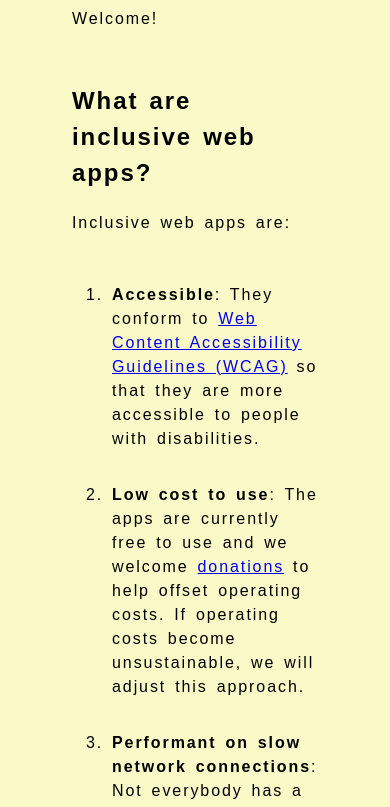
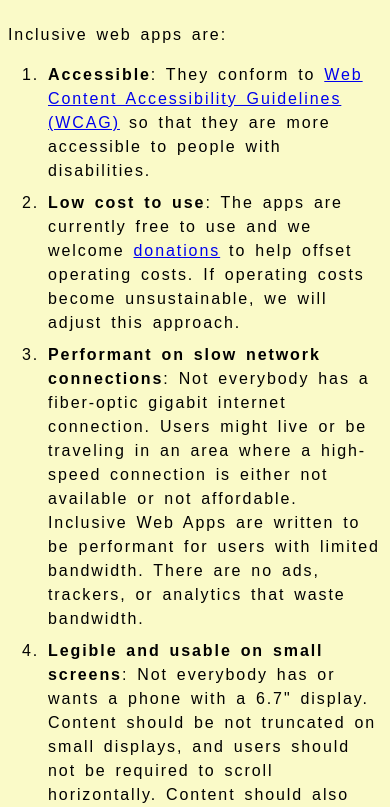
Before and after one commit to a-n-d-r-3-w/inclusive-web-apps, a website: page public/index.html in a window 390 px wide. Shown: the part 204-1011 px from the top of the page. Drawn offline with Linux system fonts and the light colour scheme.

Commit message:
Add meta tag for mobile viewports; adjust padding

```diff
--- a/public/index.html
+++ b/public/index.html
@@ -1,12 +1,13 @@
 <!DOCTYPE html>
 <html lang="en">
   <head>
+    <meta name="viewport" content="width=device-width, initial-scale=1" />
     <style>
       /* Use a pastel yellow background and a font that is more readable for users with dyslexia. */
       body {
         background: #FAFAC8;
         font-family: Arial, Helvetica, sans-serif;
-        padding: 4rem;
+        padding: rem;
       }
       /* To meet WCAG text spacing guidelines: https://www.w3.org/WAI/WCAG21/Understanding/text-spacing.html */
       * {
@@ -14,8 +15,8 @@
         letter-spacing: 0.12rem;
         word-spacing: 0.16rem;
       }
-      p, li {
-        padding-bottom: 2rem;
+      li {
+        padding-bottom: 0.5rem;
       }
     </style>
   </head>
@@ -62,7 +63,7 @@
     </p>
     <h2>How do I start using the apps?</h2>
     <p>
-      If you are new to this website, then <a href="/create-account">create an account</a>. If you have an account, then <a href="/log-in">log in</a>.
+      If you are new to this website, then <a href="/create-account.html">create an account</a>. If you have an account, then <a href="/log-in.html">log in</a>.
     </p>
     <h2>Why does the website look so plain?</h2>
     <p>
--- a/server.js
+++ b/server.js
@@ -11,4 +11,5 @@ const options = {
   key: fs.readFileSync("localhost-key.pem"),
   cert: fs.readFileSync("localhost.pem"),
 };
+
 https.createServer(options, app).listen(443);
```
